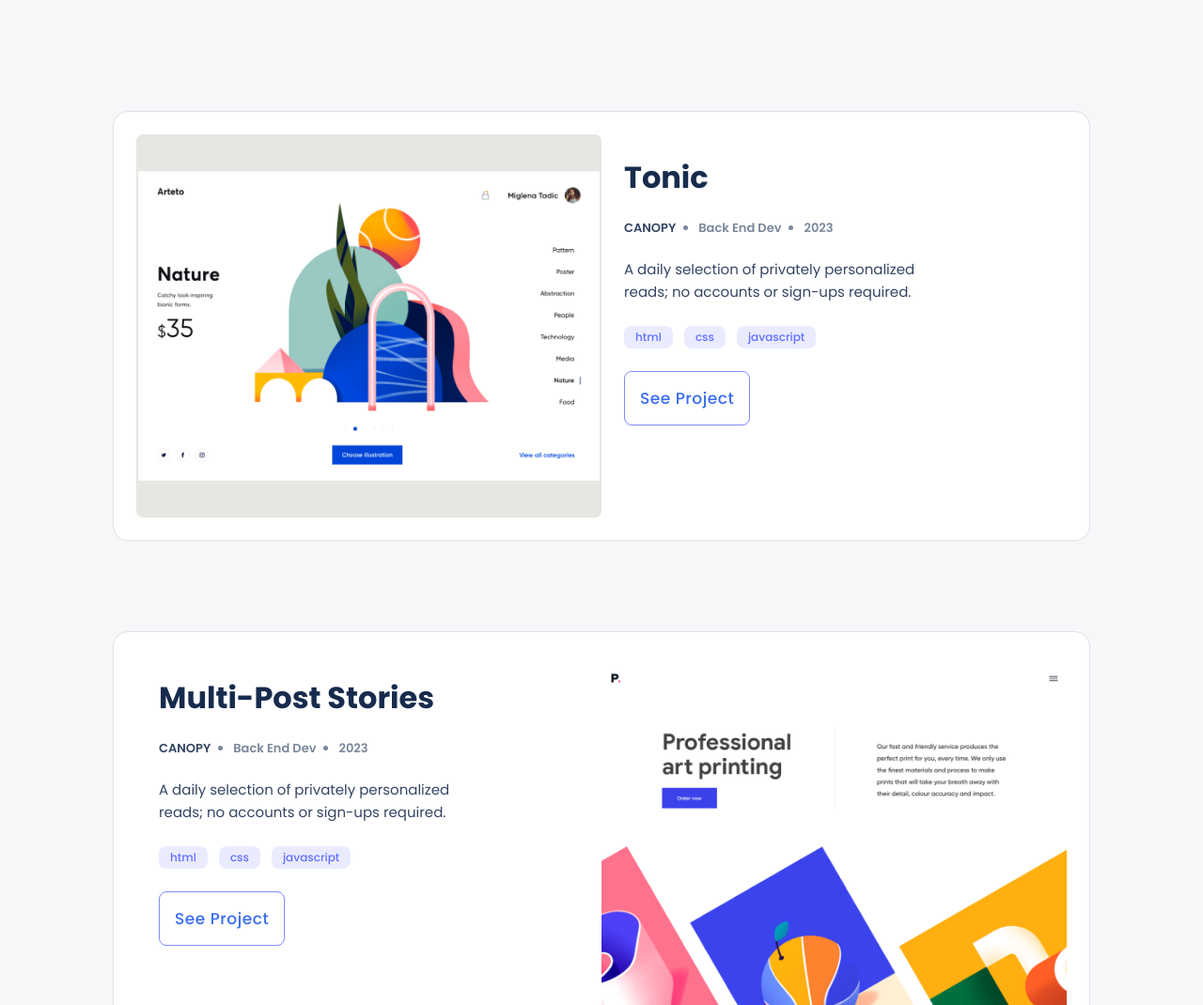
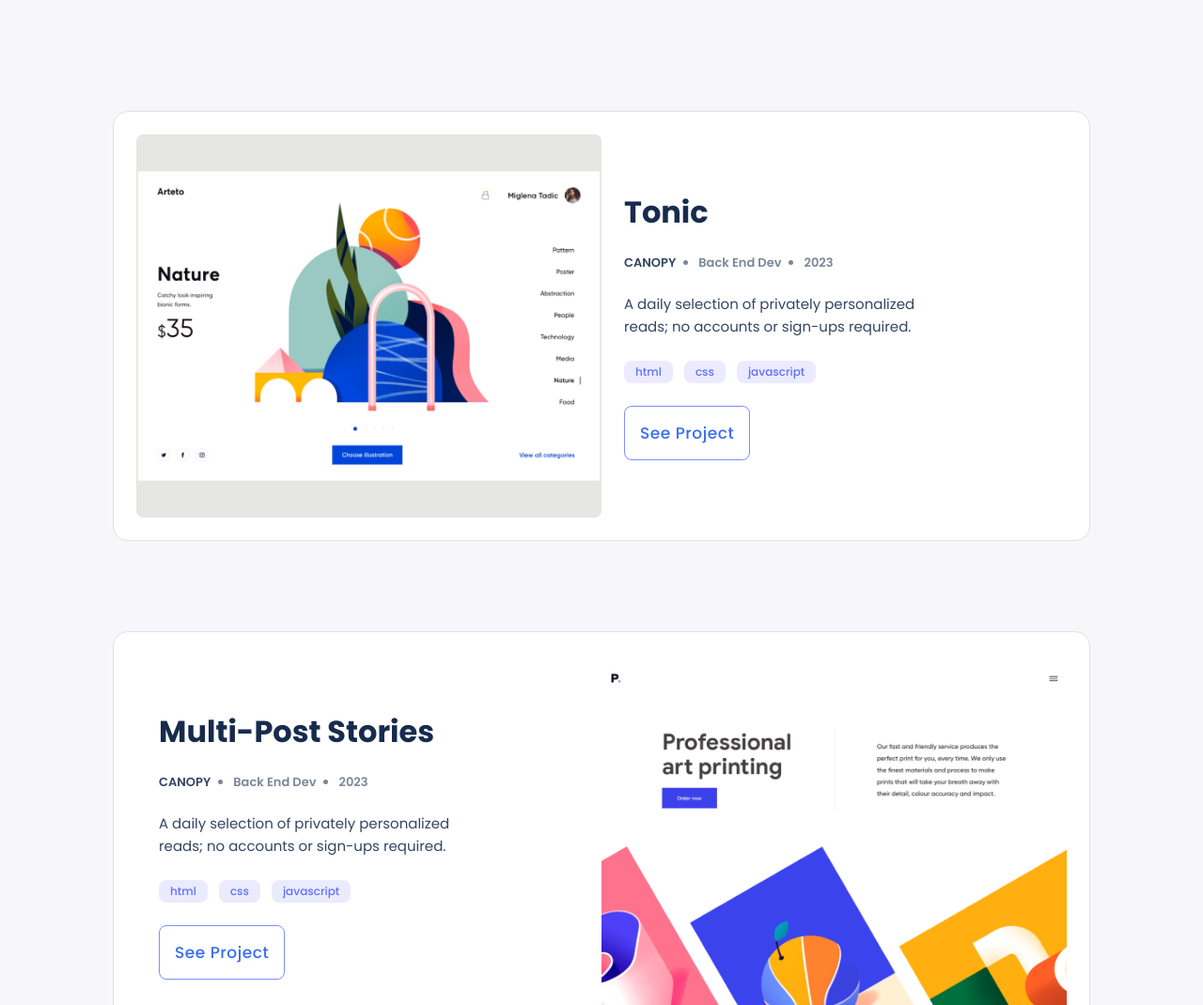
Before and after one commit to muhammedb8826/Portfolio, a website: page index.html in a window 1280 px wide. Shown: the part 775-1845 px from the top of the page at 94% size. Drawn offline with Linux system fonts and the light colour scheme.

Commit message:
overflow

```diff
--- a/style.css
+++ b/style.css
@@ -503,8 +503,8 @@ hr {
   .portfolio-list-section {
     width: 100%;
     display: flex;
-    justify-content: space-between;
-    align-items: flex-start;
+    justify-content: space-evenly;
+    align-items: center;
     flex-direction: row;
     padding: 24px;
     height: auto;
```
